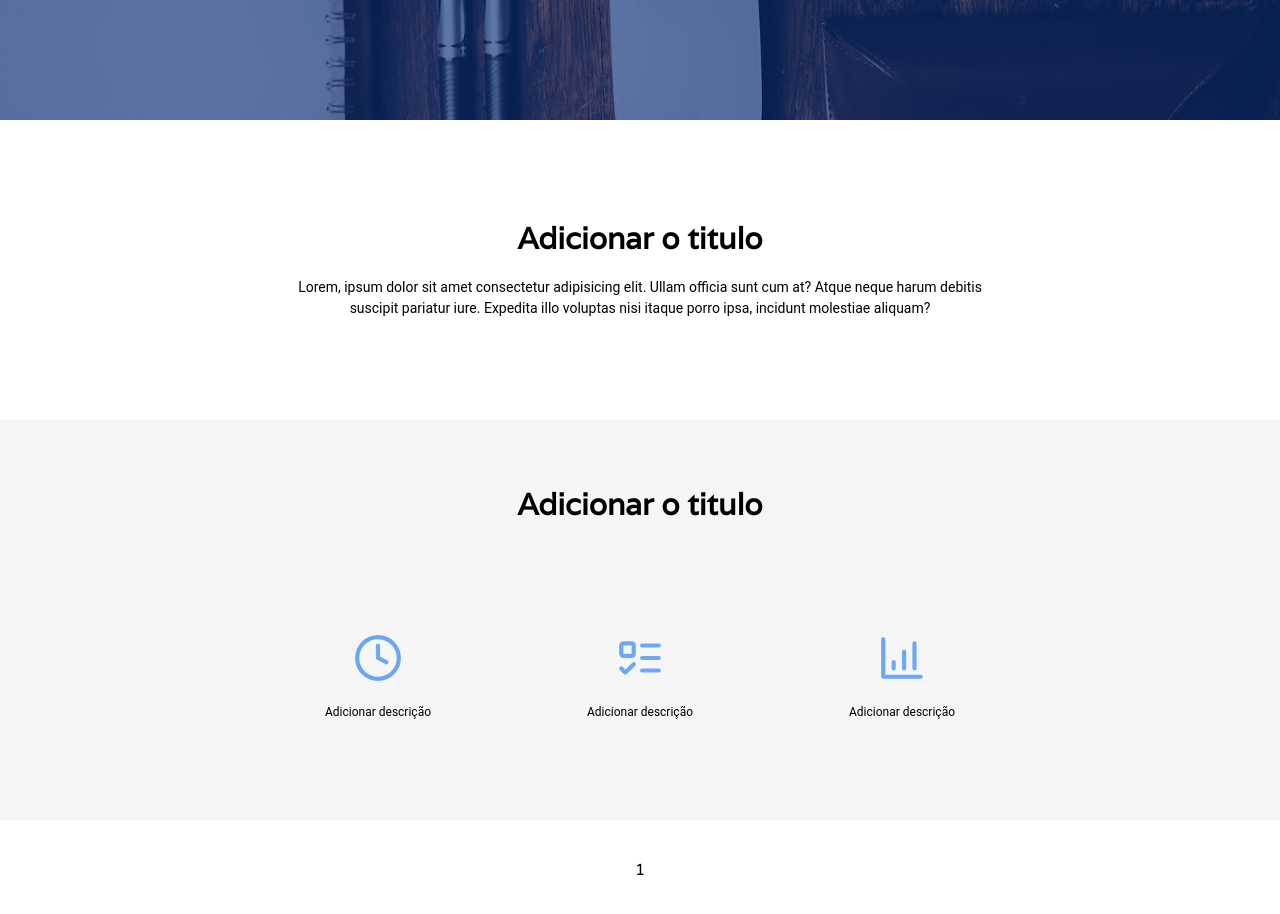
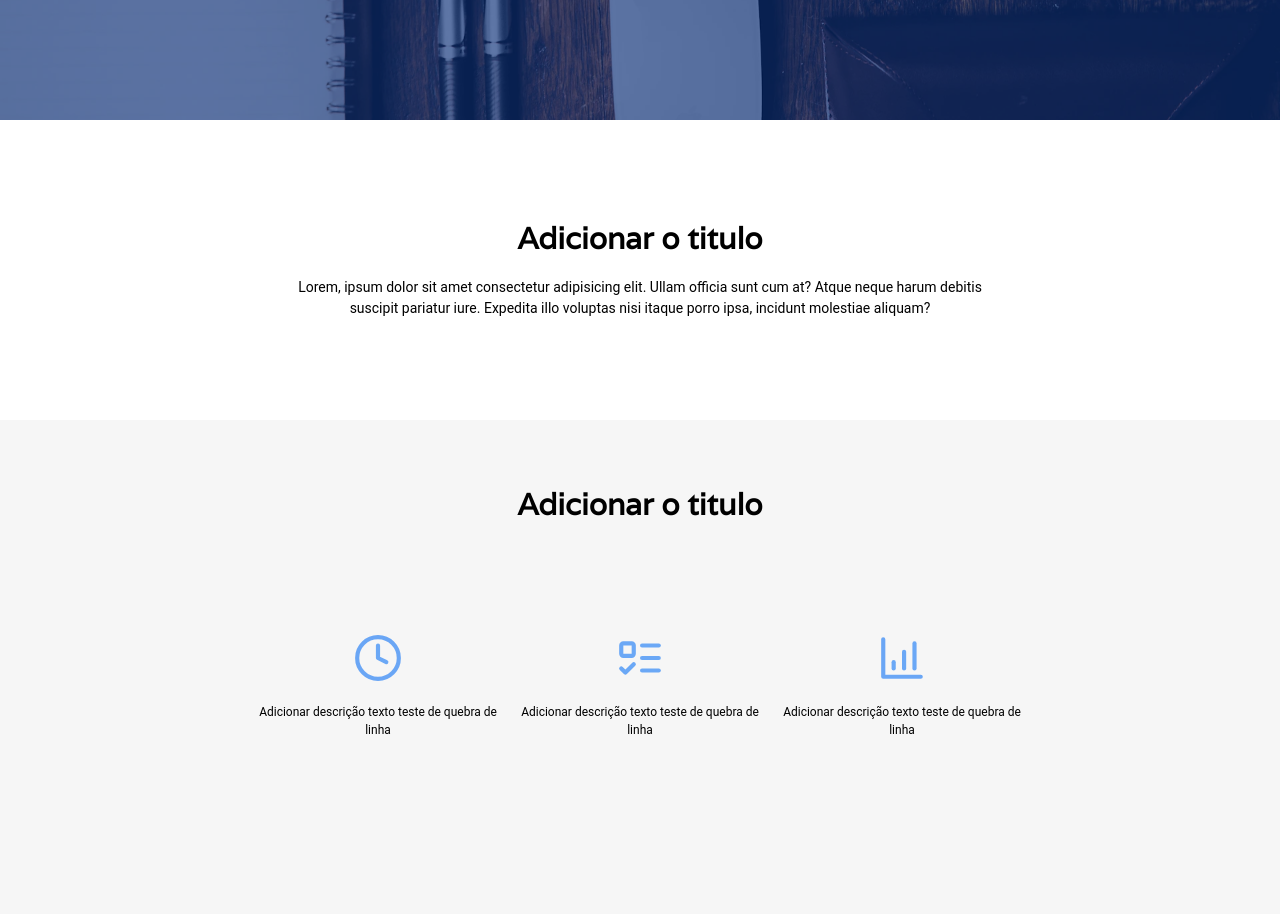
Before and after one commit to FelipeFernandes777/landing_page_techGrowth, a React (Vite) app: page / in a window 1280 px wide. Shown: the part 680-1594 px from the top of the page. Built offline with nearby package versions, Linux system fonts and the light colour scheme.

Commit message:
feat: created Info details and components

```diff
--- a/src/components/Main/Info/InfoCard.tsx
+++ b/src/components/Main/Info/InfoCard.tsx
@@ -1,22 +1,20 @@
-import { ReactElement } from "react"
-import InfoText from "./InfoText"
+import { ReactElement } from "react";
+import InfoText from "./InfoText";
 
 interface InfoCardProps {
-  infoText: string,
-  icon: ReactElement
+  infoText: string;
+  icon: ReactElement;
 }
 
 export default function InfoCard({ infoText, icon }: InfoCardProps) {
   return (
-    <div className="!min-w-[250px] h-[120px] flex flex-col gap-4 justify-center items-center">
+    <div className="w-[250px] h-[120px] flex flex-col gap-4 justify-center items-center">
       <div className="w-full h-[50px] flex items-center justify-center">
         <span>{icon}</span>
       </div>
       <div className="w-full h-full flex justify-center p-1">
-        <InfoText size={12}>
-          {infoText}
-        </InfoText>
+        <InfoText size={12}>{infoText}</InfoText>
       </div>
     </div>
-  )
+  );
 }
--- a/src/components/Main/MainComponent.tsx
+++ b/src/components/Main/MainComponent.tsx
@@ -4,55 +4,59 @@ import InfoContainer from "./Info/InfoContainer";
 import InfoText from "./Info/InfoText";
 import InfoTitle from "./Info/InfoTitle";
 import { MainContainer } from "./MainContainer";
+import { ReactElement } from "react";
 
+interface InfoCardProps {
+  icon: ReactElement;
+  infoText: string;
+}
 
 export function MainComponent() {
+  const infoCards = [
+    {
+      icon: <Clock size={50} color="rgba(18, 117, 246, 0.61)" />,
+      infoText: "Adicionar descrição texto teste de quebra de linha",
+    },
+    {
+      icon: <ListTodo size={50} color="rgba(18, 117, 246, 0.61)" />,
+      infoText: "Adicionar descrição texto teste de quebra de linha",
+    },
+    {
+      icon: <BarChart4 size={50} color="rgba(18, 117, 246, 0.61)" />,
+      infoText: "Adicionar descrição texto teste de quebra de linha",
+    },
+  ];
+
   return (
     <MainContainer>
-      <InfoContainer
-        bg_color="white"
-        customizeHeight="300">
-        <InfoTitle>
-          Adicionar o titulo
-        </InfoTitle>
+      <section className="!max-w-screen h-fit flex flex-col">
+        <InfoContainer bg_color="white" customizeHeight="300">
+          <InfoTitle>Adicionar o titulo</InfoTitle>
           <div className="w-[700px] align-baseline">
             <InfoText>
-            Lorem, ipsum dolor sit amet consectetur adipisicing elit. Ullam officia sunt cum at? Atque neque harum debitis suscipit pariatur iure. Expedita illo voluptas nisi itaque porro ipsa, incidunt molestiae aliquam?
+              Lorem, ipsum dolor sit amet consectetur adipisicing elit. Ullam
+              officia sunt cum at? Atque neque harum debitis suscipit pariatur
+              iure. Expedita illo voluptas nisi itaque porro ipsa, incidunt
+              molestiae aliquam?
             </InfoText>
           </div>
         </InfoContainer>
-      <InfoContainer
-        customizeHeight="400"
-      >
+        <InfoContainer customizeHeight="400">
           <div className="w-full h-full flex flex-col justify-around items-center">
-          <InfoTitle>
-            Adicionar o titulo
-          </InfoTitle>
+            <InfoTitle>Adicionar o titulo</InfoTitle>
             <div className="w-full flex gap-3 items-center justify-center">
-            <InfoCard
-              infoText="Adicionar descrição "
-              icon={<Clock size={50} color="rgba(18, 117, 246, 0.61)" />}
-            >
-            </InfoCard>
-            <InfoCard
-              infoText="Adicionar descrição "
-              icon={<ListTodo size={50} color="rgba(18, 117, 246, 0.61)" />}
-            >
-            </InfoCard>
-            <InfoCard
-              infoText="Adicionar descrição "
-              icon={<BarChart4 size={50} color="rgba(18, 117, 246, 0.61)" />}
-            >
-            </InfoCard>
+              {infoCards &&
+                infoCards.map((card: InfoCardProps, index: number) => {
+                  return (
+                    <div key={index}>
+                      <InfoCard icon={card.icon} infoText={card.infoText} />
+                    </div>
+                  );
+                })}
             </div>
           </div>
         </InfoContainer>
-      <InfoContainer
-        bg_color="white"
-        customizeHeight="100"
-      >
-        <span>1</span>
-      </InfoContainer>
+      </section>
     </MainContainer>
-  )
+  );
 }
--- a/tailwind.config.js
+++ b/tailwind.config.js
@@ -4,8 +4,8 @@ export default {
   theme: {
     extend: {},
     fontFamily: {
-      'roboto': ['Roboto', 'sans-serif']
-    }
+      roboto: ["Roboto", "sans-serif"],
+    },
   },
   plugins: [],
 };
--- a/tsconfig.json
+++ b/tsconfig.json
@@ -19,7 +19,7 @@
     "noUnusedLocals": true,
     "noUnusedParameters": true,
     "noFallthroughCasesInSwitch": true,
-    "noImplicitAny": true,
+    "noImplicitAny": true
   },
   "include": ["src"],
   "references": [{ "path": "./tsconfig.node.json" }]
```
Also changed, not shown: src/components/Header/HeaderComponent.tsx (+8 -5 lines), src/components/Header/HeaderContainer.tsx (+3 -8 lines), src/components/Main/Info/InfoText.tsx (+8 -5 lines), src/components/Main/Info/InfoTitle.tsx (+3 -7 lines), src/components/Main/MainContainer.tsx (+2 -6 lines), src/components/Main/Info/InfoContainer.tsx (line endings or trailing spaces), 1 other file (tests, documents, lock files or other folders). Lines whose indentation alone changed are shown as unchanged.
